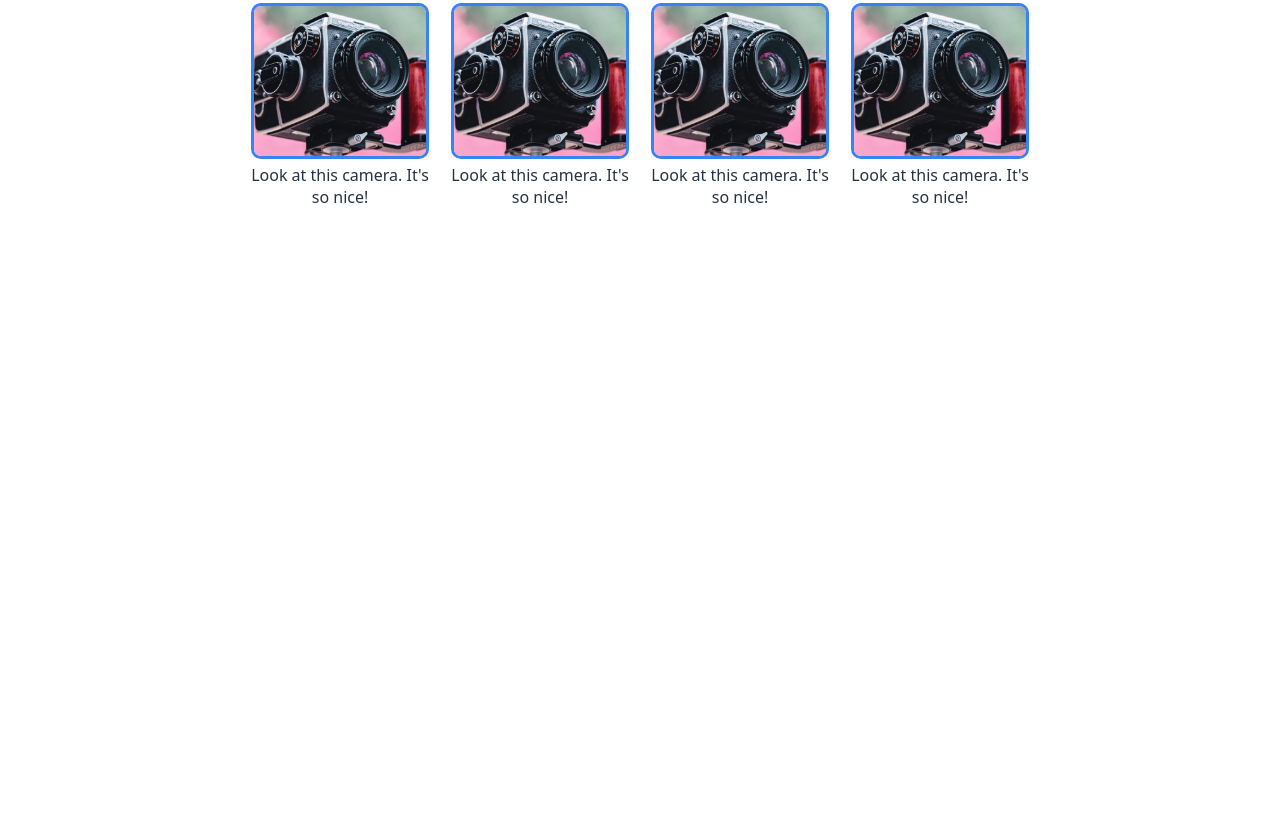
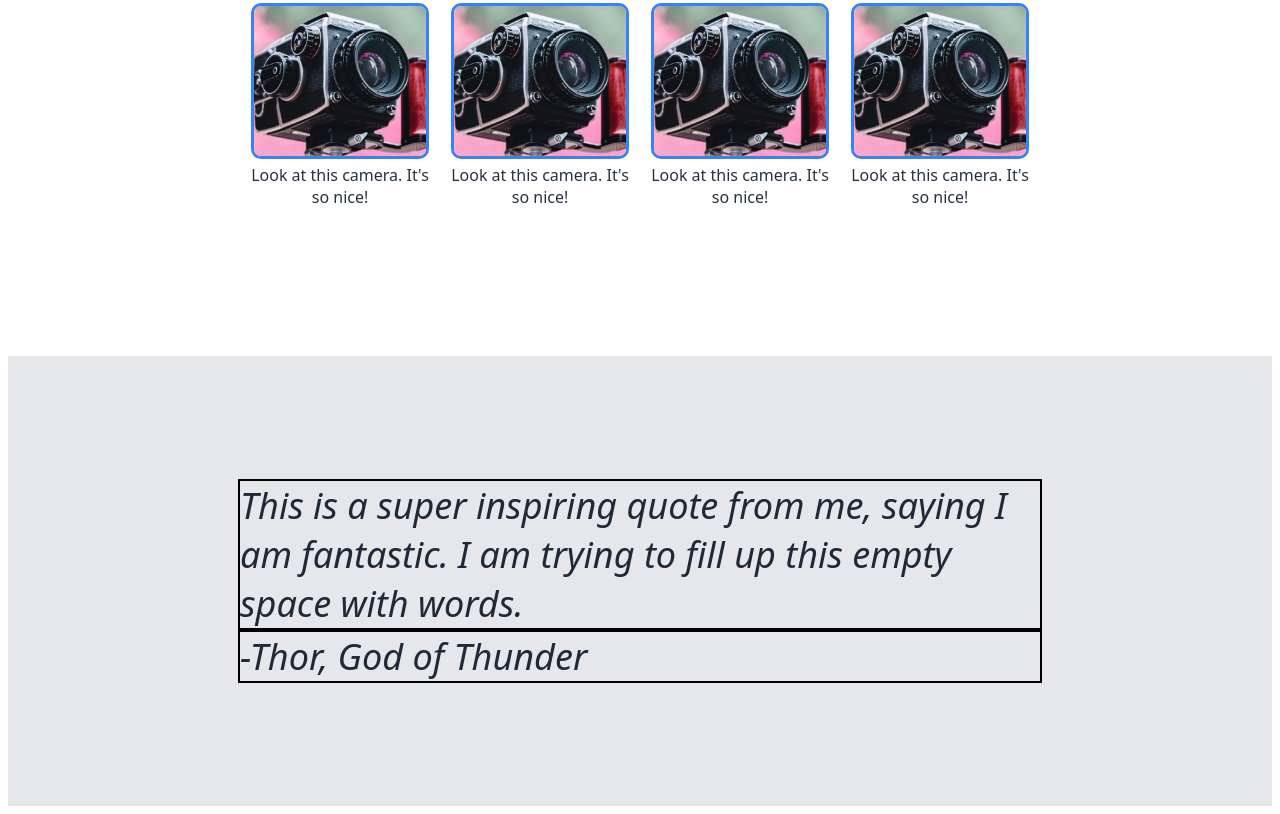
Before and after one commit to MrDomoArigato98/odin-landing-page, a plain HTML site: page index.html in a window 1280 px wide. Shown: the part 556-1370 px from the top of the page. Before the commit the page ends 920 px from the top, so only its background shows below. Drawn offline with Linux system fonts and the light colour scheme.

Commit message:
Adds middle grey background and quote

```diff
--- a/index.html
+++ b/index.html
@@ -60,9 +60,15 @@
     </div>
 
 
-    <div class="bottom">
+    <div class="quote">
+        <a>
+            This is a super inspiring quote from me, saying I am fantastic.
+            I am trying to fill up this empty space with words.
+        </a>
+        <a class="signature">
+            -Thor, God of Thunder
+        </a>
+    </div>
 
-    </div>
 </body>
-
 </html>
--- a/styles.css
+++ b/styles.css
@@ -131,3 +131,19 @@ body{
     padding-top: 5px;
     color: #263242;
 }
+
+.quote{
+    display: flex;
+    flex-direction: column;
+    justify-content: center;
+    background-color: #e5e7eb;
+    height:450px;
+}
+.quote a{
+    width: 800px;
+    border: 2px solid black;
+    color: #1F2937;
+    align-self: center;
+    font-style: italic;
+    font-size: 36px;
+}
```
